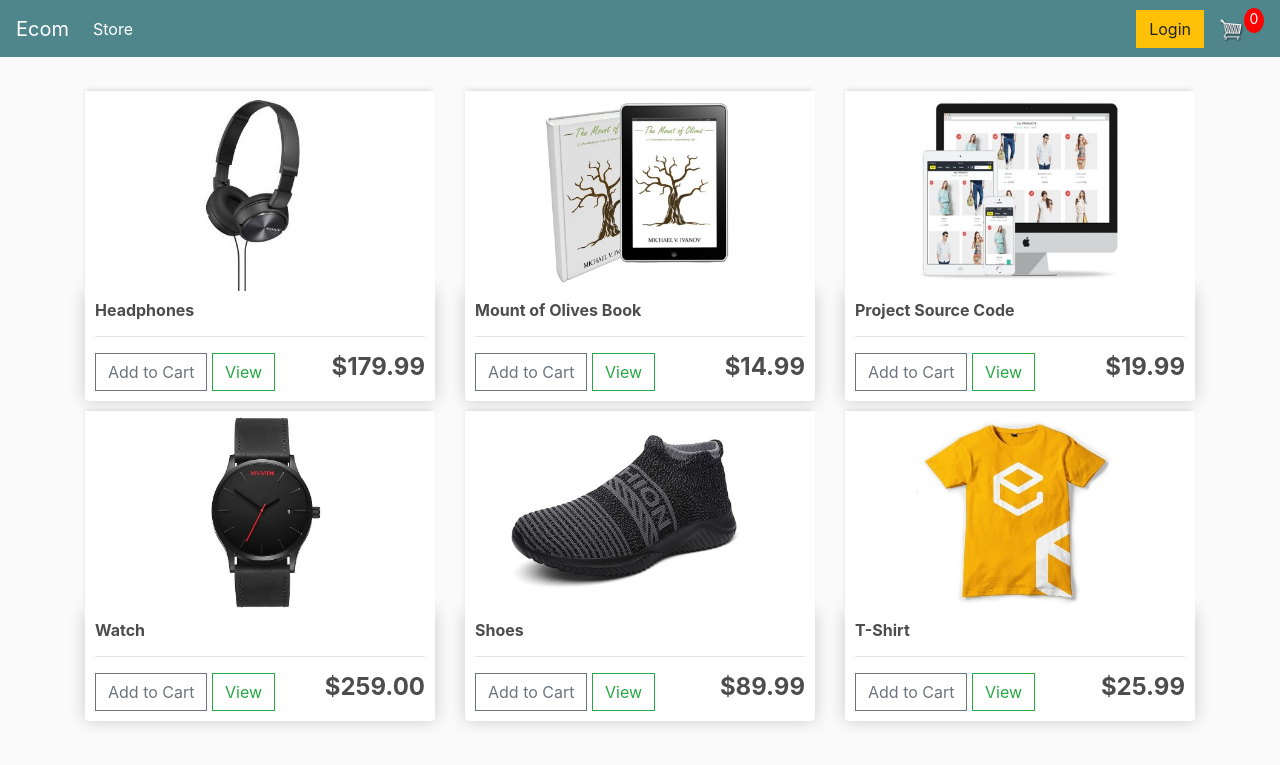
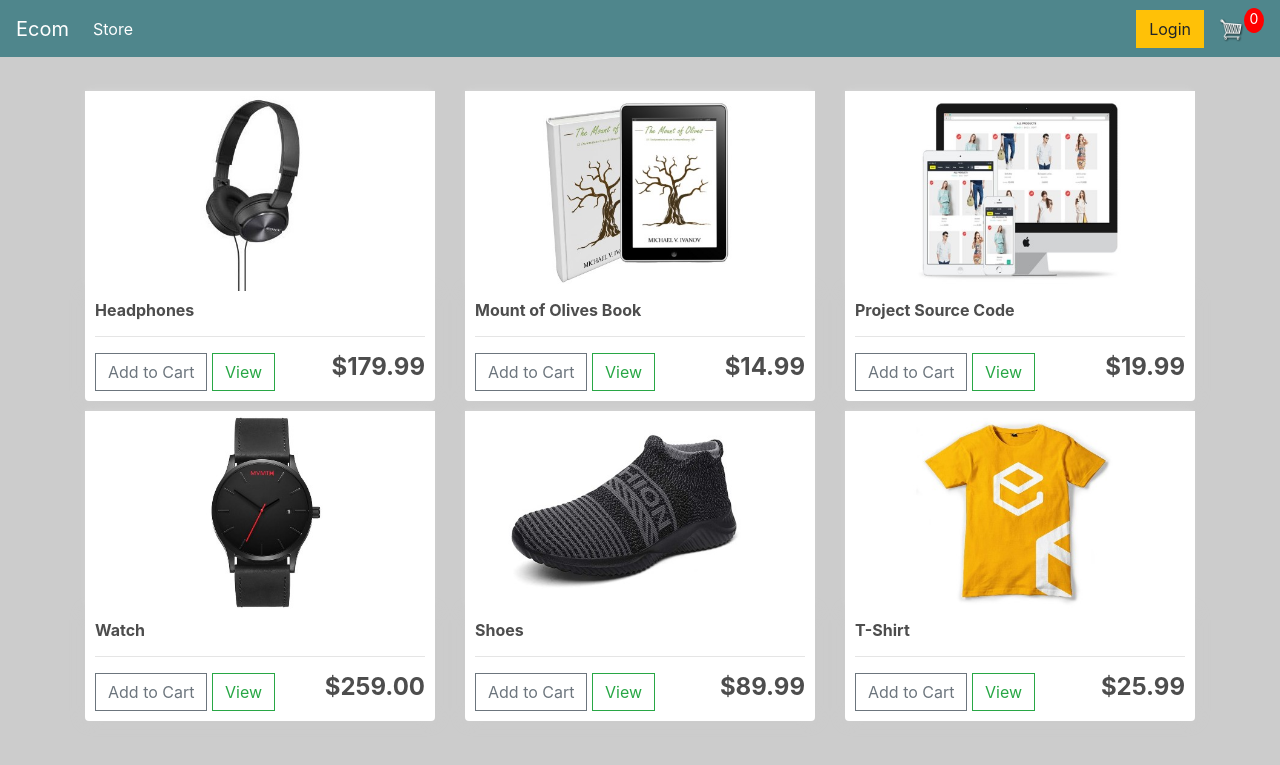
Before and after one commit to Code-Institute-Submissions/Django-milestone-Ecommerce, a Django app: page / in a window 1280 px wide. Shown: the top 765 px of the page. Run offline with Django 3.2, Linux system fonts and the light colour scheme; data comes from the database, SQL or seed files in the repository; some libraries are stand-ins or nearby versions.

```diff
--- a/ecommerce/requirements.txt
+++ b/ecommerce/requirements.txt
@@ -7,6 +7,7 @@ favicon==0.7.0
 gunicorn==20.0.4
 Pillow==7.2.0
 psycopg2==2.8.5
+psycopg2-binary==2.8.5
 pytz==2020.1
 soupsieve==2.0.1
 sqlparse==0.3.1
--- a/ecommerce/static/css/main.css
+++ b/ecommerce/static/css/main.css
@@ -1,5 +1,5 @@
 body {
-  background-color: hsl(0, 0%, 98%);
+  background-color: hsl(0, 0%, 80%);
 }
 
 h1,
```
Also changed, not shown: ecommerce/static/images/Ecomm-Main-page.png (added), ecommerce/static/images/Ecomm-Mobile-view.png (added).
